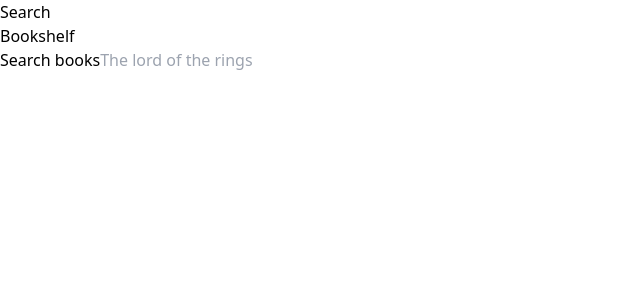
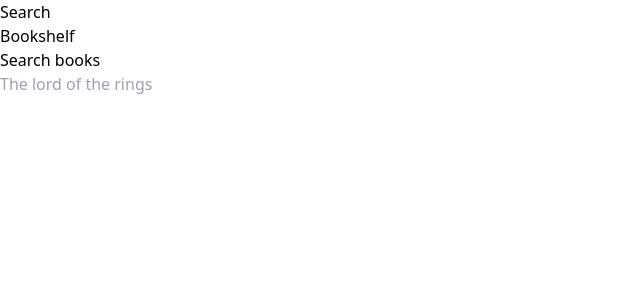
Before and after one commit to akshaymalik1995/personal-bookshelf, a React (Vite) app: page / in a window 1280 px wide. Shown: the top 300 px of the page, without its empty margins (0-640 px from the left). Built offline with nearby package versions, Linux system fonts and the light colour scheme.

Commit message:
Readme updated

```diff
--- a/src/features/search/BooksSearchList.tsx
+++ b/src/features/search/BooksSearchList.tsx
@@ -17,7 +17,8 @@
                 <div key={book.key} className='w-full justify-between flex flex-col  bg-white rounded-xl shadow-md overflow-hidden md:max-w-2xl my-3' >
                     <BookCard book={book} />
                     {
-                        book.key in shelf ? "" : (
+                        book.key in shelf ? (<div className="text-white text-center bg-red-400 hover:bg-red-500 focus:ring-4 focus:ring-red-300 font-medium rounded text-sm px-2 py-1 mt-2 dark:bg-red-600 dark:hover:bg-red-700 focus:outline-none dark:focus:ring-red-800">In your shelf</div>
+                        ) : (
                             <button onClick={() => dispatch(addToShelf(book))} type="button" className="text-white bg-blue-400 hover:bg-blue-500 focus:ring-4 focus:ring-blue-300 font-medium rounded text-sm px-2 py-1 mt-2 dark:bg-blue-600 dark:hover:bg-blue-700 focus:outline-none dark:focus:ring-blue-800">Add to Shelf</button>
                         )
                     }
--- a/src/features/search/Form.tsx
+++ b/src/features/search/Form.tsx
@@ -3,8 +3,9 @@
 import { IStore } from "../../app/types"
 import { updateInputValue } from "./searchSlice"
 import { useDispatch } from "react-redux"
-export default function Form(props: { onInputChange: (value: string) => void }) {
-    const { onInputChange } = props
+import Spinner from "./components/Spinner"
+export default function Form(props: {queryOn : Boolean, onInputChange: (value: string) => void }) {
+    const { onInputChange , queryOn} = props
     const dispatch = useDispatch()
     const inputValue = useSelector((state: IStore) => state.search.inputValue)
     function handleInput(value: string) {
@@ -17,7 +18,11 @@
             <form onSubmit={e => e.preventDefault()} action="">
                 <div>
                     <label htmlFor="first_name" className="block mb-2 text-sm font-medium text-gray-900 dark:text-white">Search books</label>
-                    <input value={inputValue} onChange={(e) => handleInput(e.target.value)} type="text" id="first_name" className="bg-gray-50 border border-gray-300 text-gray-900 text-sm rounded-lg focus:ring-blue-500 focus:border-blue-500 block w-full p-2.5 dark:bg-gray-700 dark:border-gray-600 dark:placeholder-gray-400 dark:text-white dark:focus:ring-blue-500 dark:focus:border-blue-500" placeholder="The lord of the rings" required />
+                    <div className="border items-center flex space-x-2 w-full border-gray-300 text-gray-900 px-2 text-sm rounded-lg" >
+                        <input value={inputValue} onChange={(e) => handleInput(e.target.value)} type="text" id="first_name" className="w-full p-2.5 focus:outline-none rounded-lg " placeholder="The lord of the rings" required />
+                        <div className="bg-white " >{queryOn ? <Spinner /> : ""}</div>
+                    </div>
+
                 </div>
             </form>
         </>
--- a/src/features/search/Query.tsx
+++ b/src/features/search/Query.tsx
@@ -5,23 +5,26 @@
 import { memo } from "react"
 import { useDispatch } from "react-redux"
 import { updateResults } from "./searchSlice"
-
+import { useState } from "react"
 
 const Query = memo(function () {
 
     const dispatch = useDispatch()
+    const [queryOn , setQueryOn] = useState(false)
     async function onInputChange(input: string) {
         if (!input) return
+        setQueryOn(true)
         const data = await getBooks(input)
         if (data && "docs" in data) {
             console.log(data)
             dispatch(updateResults(data.docs))
         }
+        setQueryOn(false)
     }
 
     return (
         <div>
-            <Form onInputChange={onInputChange} />
+            <Form queryOn = {queryOn}  onInputChange={onInputChange} />
             <BooksSearchList />
         </div>
     )
--- /dev/null
+++ b/src/features/search/components/Spinner.tsx
@@ -0,0 +1,13 @@
+
+
+export default function Spinner() {
+  return (
+      <div role="status">
+          <svg aria-hidden="true" className="w-6 h-6 text-gray-200 animate-spin dark:text-gray-600 fill-blue-600" viewBox="0 0 100 101" fill="none" xmlns="http://www.w3.org/2000/svg">
+              <path d="M100 50.5908C100 78.2051 77.6142 100.591 50 100.591C22.3858 100.591 0 78.2051 0 50.5908C0 22.9766 22.3858 0.59082 50 0.59082C77.6142 0.59082 100 22.9766 100 50.5908ZM9.08144 50.5908C9.08144 73.1895 27.4013 91.5094 50 91.5094C72.5987 91.5094 90.9186 73.1895 90.9186 50.5908C90.9186 27.9921 72.5987 9.67226 50 9.67226C27.4013 9.67226 9.08144 27.9921 9.08144 50.5908Z" fill="currentColor" />
+              <path d="M93.9676 39.0409C96.393 38.4038 97.8624 35.9116 97.0079 33.5539C95.2932 28.8227 92.871 24.3692 89.8167 20.348C85.8452 15.1192 80.8826 10.7238 75.2124 7.41289C69.5422 4.10194 63.2754 1.94025 56.7698 1.05124C51.7666 0.367541 46.6976 0.446843 41.7345 1.27873C39.2613 1.69328 37.813 4.19778 38.4501 6.62326C39.0873 9.04874 41.5694 10.4717 44.0505 10.1071C47.8511 9.54855 51.7191 9.52689 55.5402 10.0491C60.8642 10.7766 65.9928 12.5457 70.6331 15.2552C75.2735 17.9648 79.3347 21.5619 82.5849 25.841C84.9175 28.9121 86.7997 32.2913 88.1811 35.8758C89.083 38.2158 91.5421 39.6781 93.9676 39.0409Z" fill="currentFill" />
+          </svg>
+          <span className="sr-only">Loading...</span>
+      </div>
+  )
+}
--- a/src/features/search/getBooks.ts
+++ b/src/features/search/getBooks.ts
@@ -1,42 +1,21 @@
-// Cache object to store previously fetched book data, reducing redundant API calls.
-let cache = {};
 
-/**
- * Asynchronously retrieves book data from the Open Library API based on a search query.
- *
- * This function constructs a URL with the provided search query, sends a GET request to the Open Library API,
- * processes the JSON response, and stores the result in the cache for potential reuse. If the data is not found in the cache,
- * it attempts to fetch it from the API. Errors encountered during this process are caught and alerted to the user.
- *
- * @param {string} query - The search term used to filter books.
- * @returns {Promise<any>} A promise that resolves with the JSON data returned from the Open Library API, or cached data if available.
- */
 export default async function getBooks(query: string) {
-    // Check if the requested data is already cached to avoid making another API call.
-    if (cache[query]) {
-        return cache[query]; // Return cached data directly.
-    }
 
-    // Construct the URL for the API request using the provided search query.
     const url = `https://openlibrary.org/search.json?q=${encodeURIComponent(query)}&limit=10&page=1`;
 
     try {
-        // Send a GET request to the constructed URL.
         const response = await fetch(url);
 
-        // Verify the response status to ensure the request was successful.
+
         if (!response.ok) {
             throw new Error(`Failed to fetch books: ${response.statusText}`);
         }
 
-        // Parse the JSON response body and store it in the cache for future use.
+
         const data = await response.json();
-        cache[query] = data; // Store the fetched data in the cache.
 
-        // Return the parsed data.
         return data;
     } catch (error) {
-        // Alert the user with the error message if an exception occurred.
-        alert(error.message || 'An unexpected error occurred.');
+        alert('An unexpected error occurred.');
     }
 }
```
Also changed, not shown: 1 other file (tests, documents, lock files or other folders).
